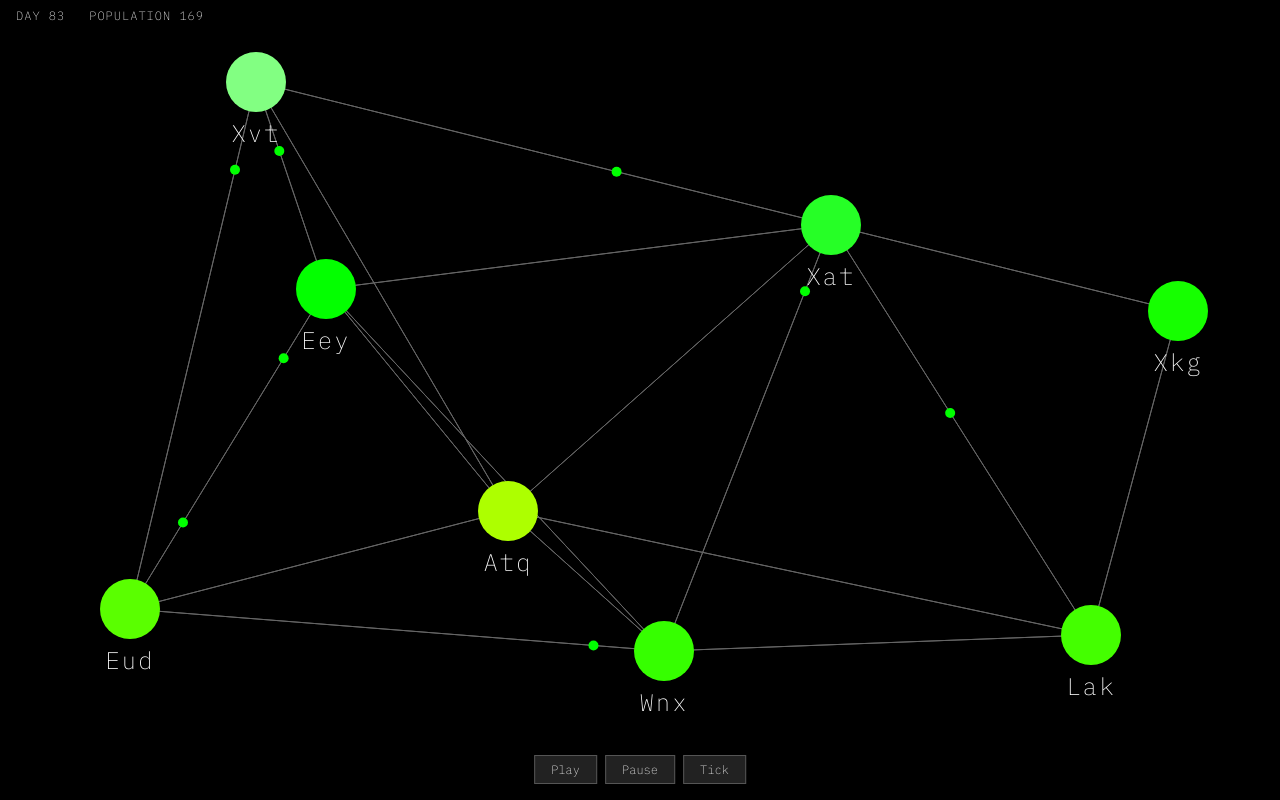
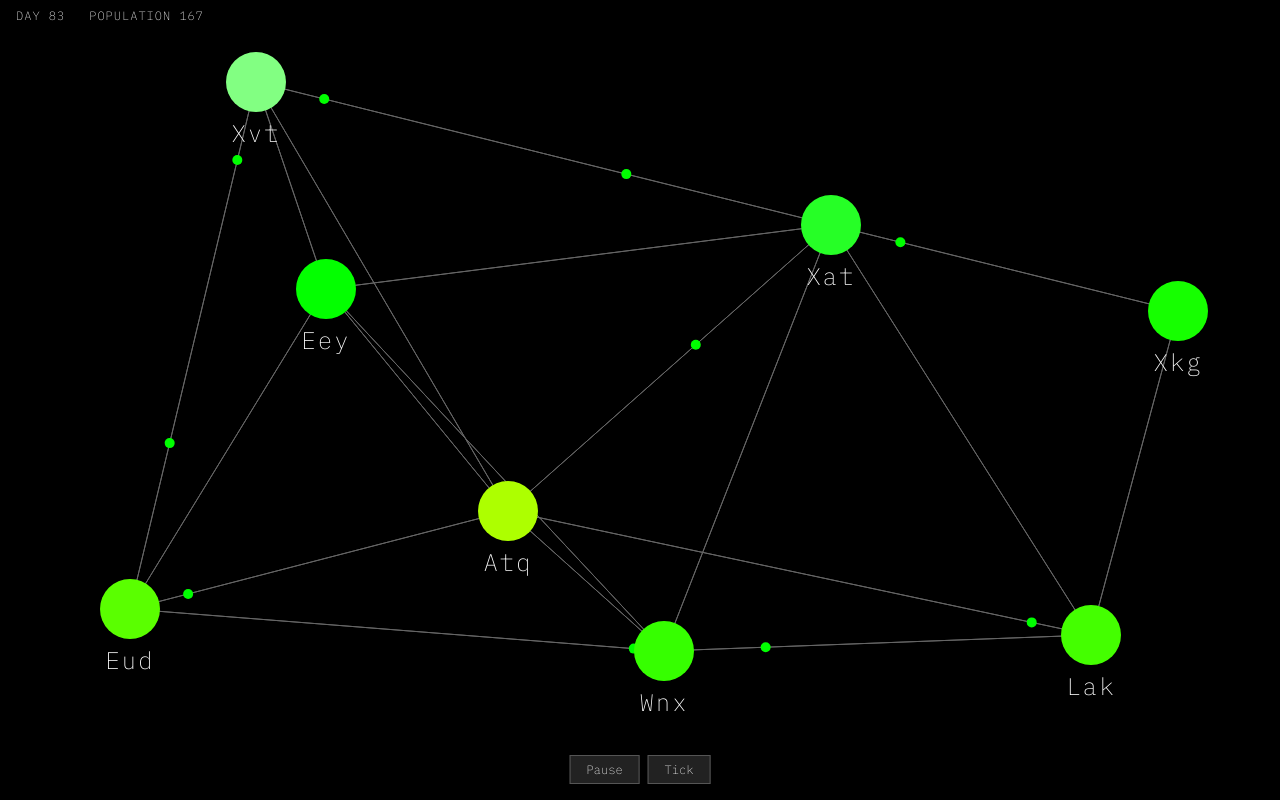
Before and after one commit to taolicus/mundo, a plain HTML site: page index.html in a window 1280 px wide. Both pictures are taken after a click on the button "Play". Drawn offline with Linux system fonts and the light colour scheme.

Commit message:
feat: replace surplus/age-gated births with flat birthRate on place population

```diff
--- a/core/settings.js
+++ b/core/settings.js
@@ -38,9 +38,7 @@
   unmetNeedDamage: 3,
   ticksPerYear: 8640,
 
-  birthProb: 0.02,
-  reproductionAge: 18,
-  birthStockRatio: 0.6,
+  birthRate: 0.001,
   maxDwellersPerPlace: 60,
 
   exploreProb: 0.002,
--- a/entities/region.js
+++ b/entities/region.js
@@ -126,21 +126,9 @@
     return 1 + (this.temperature - settings.optimalTemp) * settings.temperatureSensitivity;
   }
 
-  hasOrganicSurplus() {
-    return this.resources.some(
-      (r) => r.type === "organic" && r.amount > r.capacity * settings.birthStockRatio
-    );
-  }
-
   attemptBirth(t) {
     if (this.habitants.length >= settings.maxDwellersPerPlace) return;
-    if (this.habitants.length === 0) return;
-    if (!this.hasOrganicSurplus()) return;
-
-    const hasAdult = this.habitants.some((h) => h.age >= settings.reproductionAge);
-    if (!hasAdult) return;
-
-    if (!chance(settings.birthProb)) return;
+    if (!chance(settings.birthRate)) return;
 
     const baby = newDweller(this, t);
     this.habitants.push(baby);
--- a/index.html
+++ b/index.html
@@ -26,8 +26,7 @@
       <div id="panelBody"></div>
     </div>
     <div id="controls">
-      <button id="play">Play</button>
-      <button id="pause">Pause</button>
+      <button id="toggle">Play</button>
       <button id="tick">Tick</button>
     </div>
   </body>
--- a/ui/app.js
+++ b/ui/app.js
@@ -51,8 +51,7 @@
 });
 
 const tickBtn = document.getElementById("tick");
-const pauseBtn = document.getElementById("pause");
-const playBtn = document.getElementById("play");
+const toggleBtn = document.getElementById("toggle");
 
 const statTick = document.getElementById("statTick");
 const statPopulation = document.getElementById("statPopulation");
@@ -71,28 +70,26 @@
 let lastTime;
 let accumulator = 0;
 let animationId;
-let isPaused = true;
+let isRunning = false;
 
-function play() {
-  if (isPaused) {
+function toggle() {
+  if (isRunning) {
+    cancelAnimationFrame(animationId);
+    isRunning = false;
+    tickBtn.disabled = false;
+    toggleBtn.textContent = "Play";
+  } else {
     lastTime = performance.now();
     accumulator = 0;
-    isPaused = false;
+    isRunning = true;
     animationId = requestAnimationFrame(loop);
     tickBtn.disabled = true;
-  }
-}
-
-function pause() {
-  if (!isPaused) {
-    cancelAnimationFrame(animationId);
-    isPaused = true;
-    tickBtn.disabled = false;
+    toggleBtn.textContent = "Pause";
   }
 }
 
 function tick() {
-  if (isPaused) {
+  if (!isRunning) {
     world.update();
     drawWorld(ctx, world, 0, routesDrawing);
     updateStats();
@@ -121,8 +118,5 @@
   animationId = requestAnimationFrame(loop);
 }
 
-pause();
-
 tickBtn.addEventListener("click", tick);
-pauseBtn.addEventListener("click", pause);
-playBtn.addEventListener("click", play);
+toggleBtn.addEventListener("click", toggle);
```
